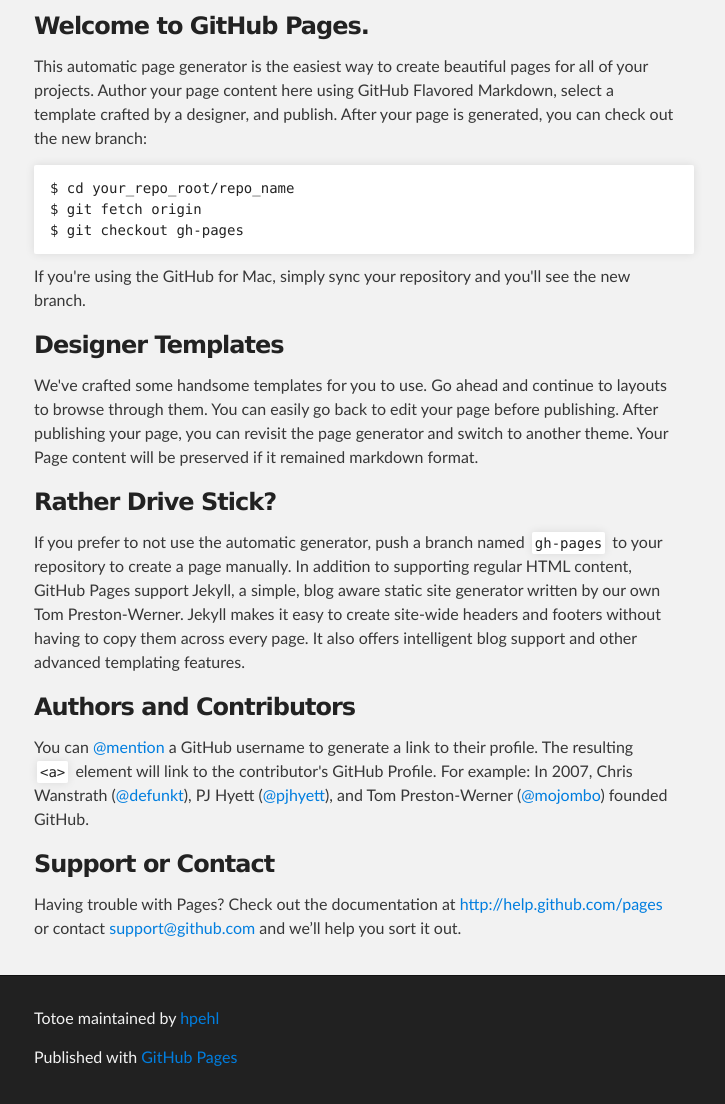
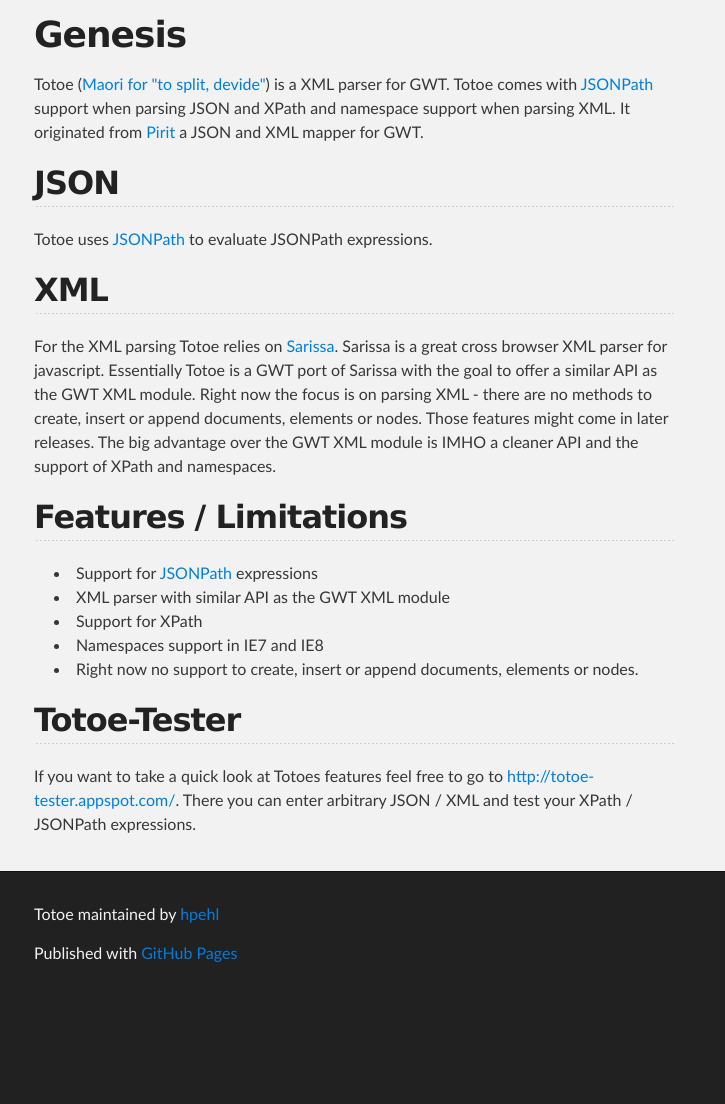
Before and after one commit to hpehl/totoe, a plain HTML site: page index.html in a window 1280 px wide. Shown: the part 288-1392 px from the top of the page, without its empty margins (286-1011 px from the left). After the commit the page ends 1288 px from the top, so only its background shows below. Drawn offline with Linux system fonts and the light colour scheme.

```diff
--- a/index.html
+++ b/index.html
@@ -31,32 +31,29 @@
     <!-- MAIN CONTENT -->
     <div id="main_content_wrap" class="outer">
       <section id="main_content" class="inner">
-        <h3>Welcome to GitHub Pages.</h3>
+        <h1>Genesis</h1>
 
-<p>This automatic page generator is the easiest way to create beautiful pages for all of your projects. Author your page content here using GitHub Flavored Markdown, select a template crafted by a designer, and publish. After your page is generated, you can check out the new branch:</p>
+<p>Totoe (<a href="http://www.maoridictionary.co.nz/index.cfm?dictionaryKeywords=totoe">Maori for "to split, devide"</a>) is a XML parser for GWT. Totoe comes with <a href="http://www.sitepen.com/blog/2008/03/17/jsonpath-support/">JSONPath</a> support when parsing JSON and XPath and namespace support when parsing XML. It originated from <a href="https://github.com/hpehl/piriti">Pirit</a> a JSON and XML mapper for GWT.</p>
 
-<pre><code>$ cd your_repo_root/repo_name
-$ git fetch origin
-$ git checkout gh-pages
-</code></pre>
+<h2>JSON</h2>
 
-<p>If you're using the GitHub for Mac, simply sync your repository and you'll see the new branch.</p>
+<p>Totoe uses <a href="http://www.sitepen.com/blog/2008/03/17/jsonpath-support/">JSONPath</a> to evaluate JSONPath expressions. </p>
 
-<h3>Designer Templates</h3>
+<h2>XML</h2>
 
-<p>We've crafted some handsome templates for you to use. Go ahead and continue to layouts to browse through them. You can easily go back to edit your page before publishing. After publishing your page, you can revisit the page generator and switch to another theme. Your Page content will be preserved if it remained markdown format.</p>
+<p>For the XML parsing Totoe relies on <a href="http://dev.abiss.gr/sarissa/">Sarissa</a>. Sarissa is a great cross browser XML parser for javascript. Essentially Totoe is a GWT port of Sarissa with the goal to offer a similar API as the GWT XML module. Right now the focus is on parsing XML - there are no methods to create, insert or append documents, elements or nodes. Those features might come in later releases. The big advantage over the GWT XML module is IMHO a cleaner API and the support of XPath and namespaces. </p>
 
-<h3>Rather Drive Stick?</h3>
+<h2>Features / Limitations</h2>
 
-<p>If you prefer to not use the automatic generator, push a branch named <code>gh-pages</code> to your repository to create a page manually. In addition to supporting regular HTML content, GitHub Pages support Jekyll, a simple, blog aware static site generator written by our own Tom Preston-Werner. Jekyll makes it easy to create site-wide headers and footers without having to copy them across every page. It also offers intelligent blog support and other advanced templating features.</p>
+<ul>
+<li>Support for <a href="http://www.sitepen.com/blog/2008/03/17/jsonpath-support/">JSONPath</a> expressions</li>
+<li>XML parser with similar API as the GWT XML module</li>
+<li>Support for XPath</li>
+<li>Namespaces support in IE7 and IE8</li>
+<li>Right now no support to create, insert or append documents, elements or nodes.</li>
+</ul><h2>Totoe-Tester</h2>
 
-<h3>Authors and Contributors</h3>
-
-<p>You can <a href="https://github.com/blog/821" class="user-mention">@mention</a> a GitHub username to generate a link to their profile. The resulting <code>&lt;a&gt;</code> element will link to the contributor's GitHub Profile. For example: In 2007, Chris Wanstrath (<a href="https://github.com/defunkt" class="user-mention">@defunkt</a>), PJ Hyett (<a href="https://github.com/pjhyett" class="user-mention">@pjhyett</a>), and Tom Preston-Werner (<a href="https://github.com/mojombo" class="user-mention">@mojombo</a>) founded GitHub.</p>
-
-<h3>Support or Contact</h3>
-
-<p>Having trouble with Pages? Check out the documentation at <a href="http://help.github.com/pages">http://help.github.com/pages</a> or contact <a href="mailto:support@github.com">support@github.com</a> and we’ll help you sort it out.</p>
+<p>If you want to take a quick look at Totoes features feel free to go to <a href="http://totoe-tester.appspot.com/">http://totoe-tester.appspot.com/</a>. There you can enter arbitrary JSON / XML and test your XPath / JSONPath expressions.</p>
       </section>
     </div>
 
```
Also changed, not shown: params.json (+1 -1 lines).
